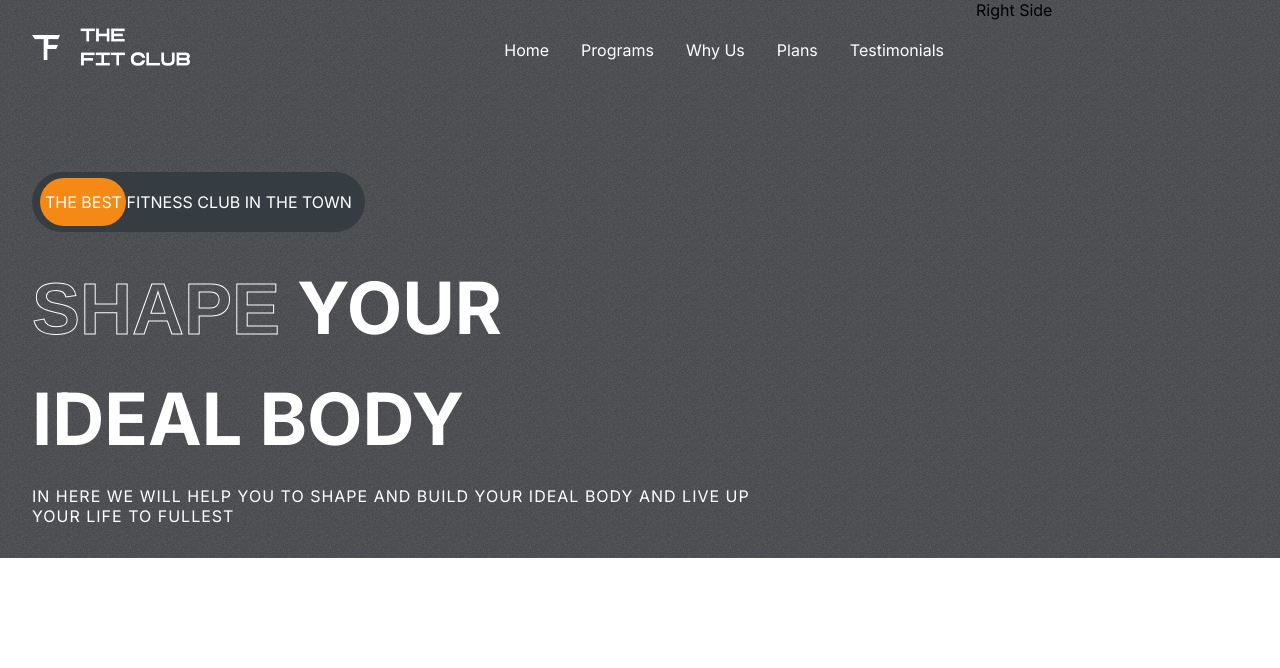
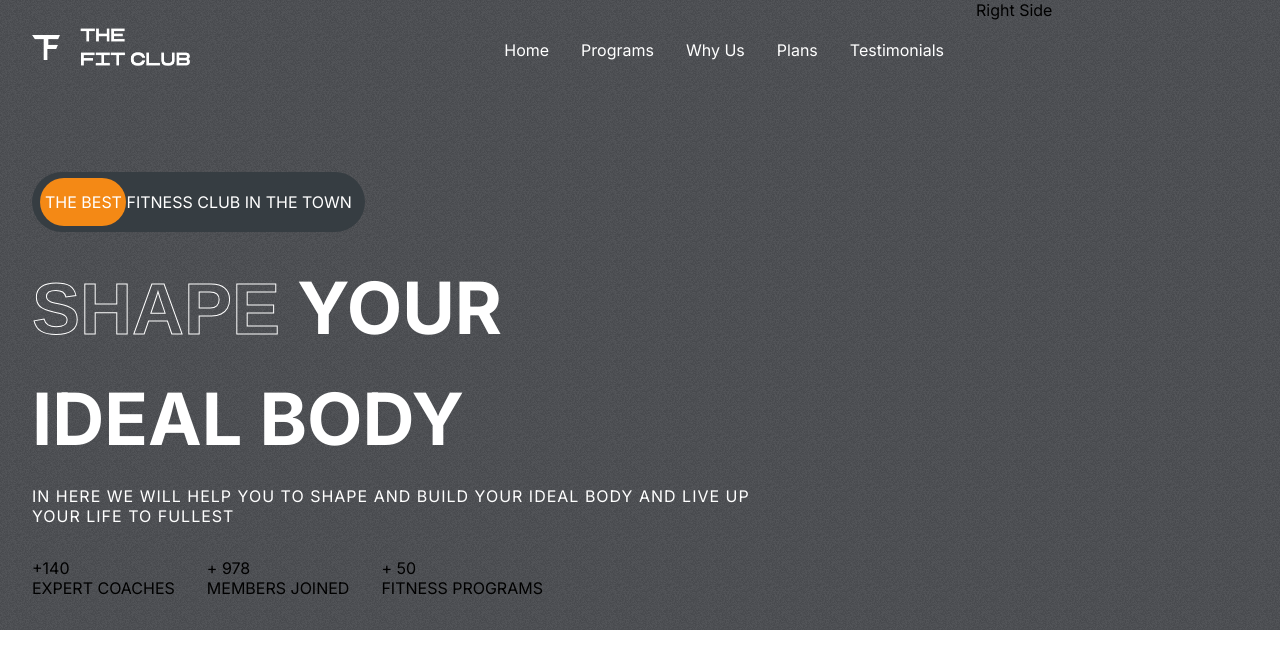
Before and after one commit to 404Bappy/FitnessRevolution-APP, a React (Create React App) app: page / in a window 1280 px wide. Shown: the top 668 px of the page. Built offline with nearby package versions, Linux system fonts and the light colour scheme.

Commit message:
first commit

```diff
--- a/src/Components/Hero/Hero.css
+++ b/src/Components/Hero/Hero.css
@@ -61,3 +61,17 @@
   letter-spacing: 1px;
   width: 80%;
 }
+
+.figures {
+  display: flex;
+  gap: 2rem;
+}
+
+.figures > div {
+  display: flex;
+  flex-direction: column;
+}
+
+.figures > div > span {
+
+}
--- a/src/Components/Hero/Hero.js
+++ b/src/Components/Hero/Hero.js
@@ -29,10 +29,21 @@ const Hero = () => {
             </span>
           </div>
         </div>
-
-
-
-
+        {/* FIGURES? */}
+        <div className="figures">
+          <div>
+            <span>+140</span>
+            <span>EXPERT COACHES</span>
+          </div>
+          <div>
+            <span>+ 978</span>
+            <span>MEMBERS JOINED</span>
+          </div>
+          <div>
+            <span>+ 50</span>
+            <span>FITNESS PROGRAMS</span>
+          </div>
+        </div>
       </div>
       <div className="Hero-right">Right Side</div>
     </div>
```
